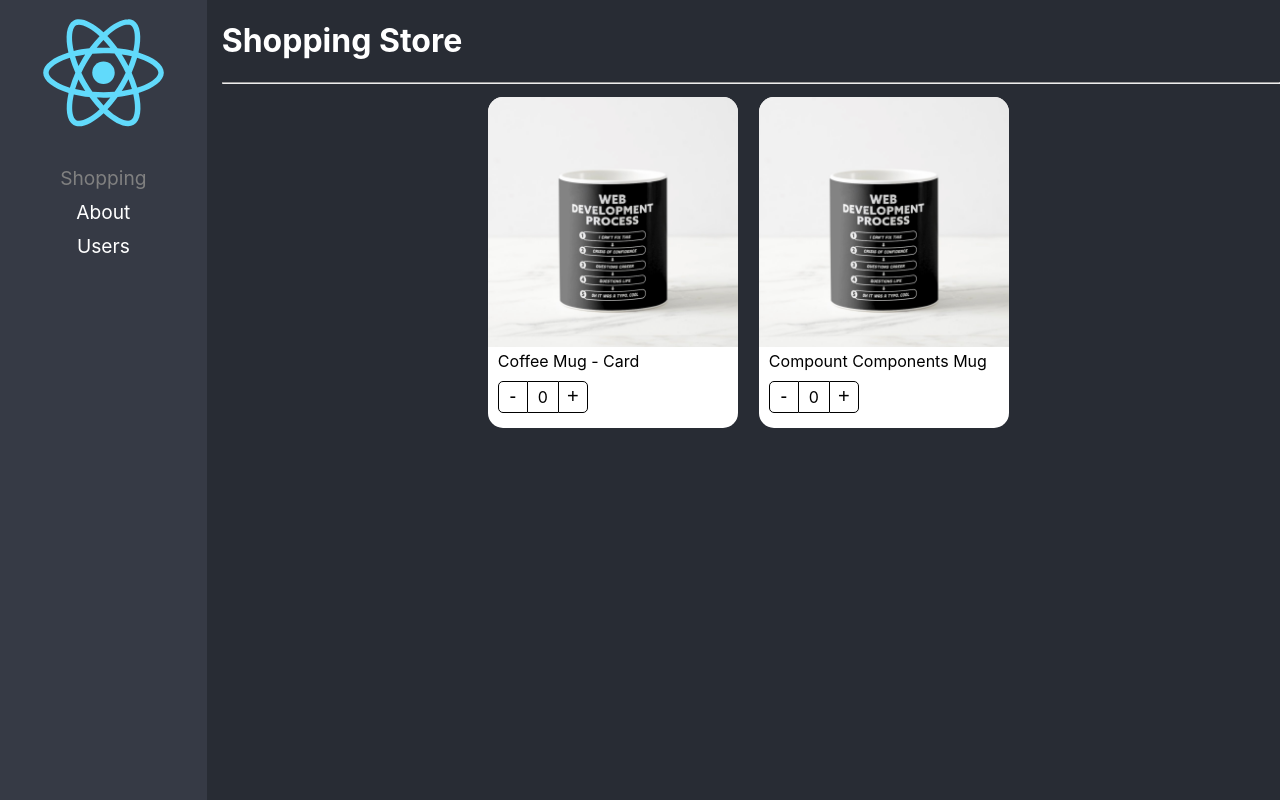
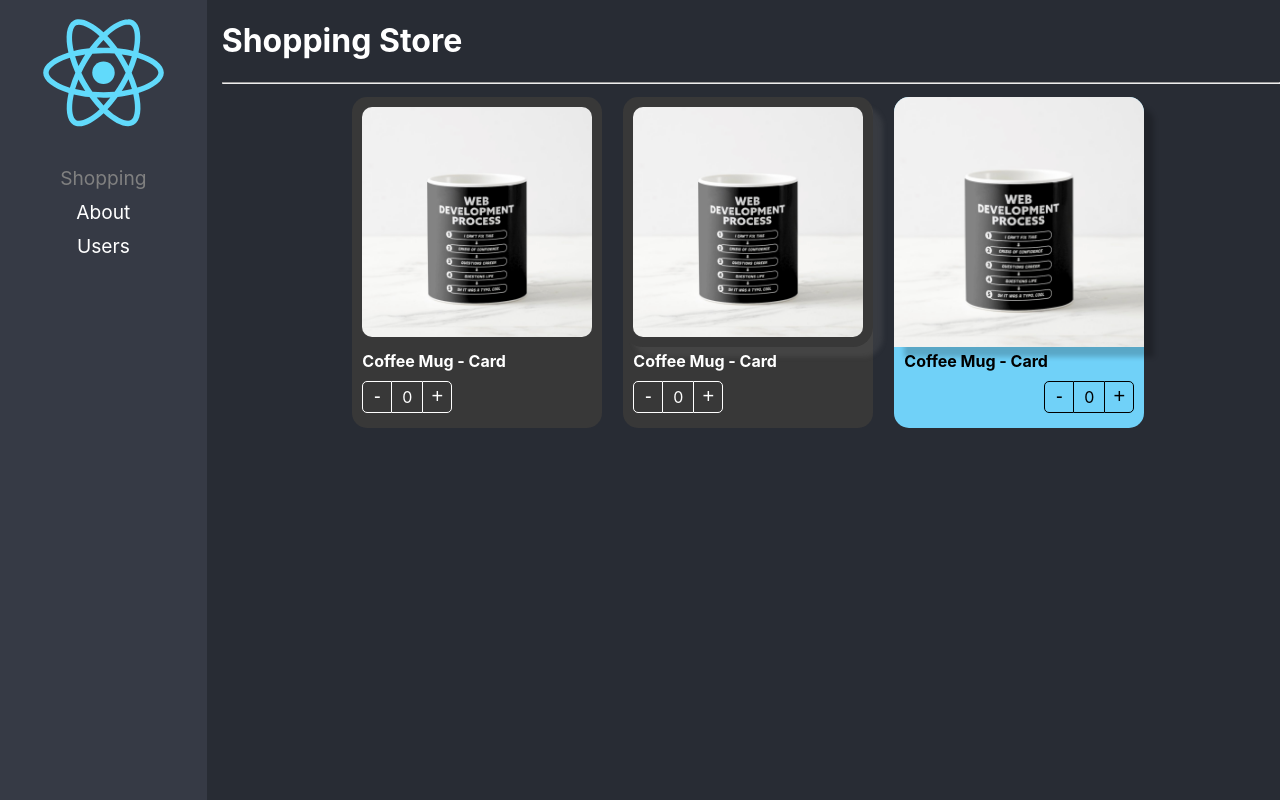
Before and after one commit to Eynar92/react-app, a React (Vite) app: page /home in a window 1280 px wide. Built offline with nearby package versions, Linux system fonts and the light colour scheme.

Commit message:
Extensible styles were implemented in our compound component pattern

```diff
--- a/src/02-component-patterns/components/ProductButtons.tsx
+++ b/src/02-component-patterns/components/ProductButtons.tsx
@@ -3,12 +3,21 @@
 
 import styles from "../styles/styles.module.css";
 
-export const ProductButtons = () => {
+export interface Props {
+    className?: string;
+    activBtnClass?: string
+    style?: React.CSSProperties;
+}
+
+export const ProductButtons = ({ className, style }: Props) => {
 
     const { increaseBy, counter } = useContext(ProductContext)
 
     return (
-        <div className={styles.buttonsContainer}>
+        <div
+            className={`${styles.buttonsContainer} ${className}`}
+            style={style}
+        >
 
             <button
                 onClick={() => increaseBy(-1)}
--- a/src/02-component-patterns/components/ProductCard.tsx
+++ b/src/02-component-patterns/components/ProductCard.tsx
@@ -1,14 +1,21 @@
 import { createContext } from "react";
 
 import { useProduct } from "../hooks";
-import { ProductContextProps, ProductCardProps } from "../interfaces/interfaces";
+import { ProductContextProps, Product } from "../interfaces/interfaces";
 
 import styles from "../styles/styles.module.css";
 
 export const ProductContext = createContext({} as ProductContextProps);
 const { Provider } = ProductContext;
 
-export const ProductCard = ({ children, product }: ProductCardProps) => {
+export interface Props {
+    product: Product;
+    children?: React.ReactElement | React.ReactElement[];
+    className?: string;
+    style?: React.CSSProperties;
+}
+
+export const ProductCard = ({ children, product, className, style }: Props) => {
 
     const { counter, increaseBy } = useProduct();
 
@@ -18,7 +25,10 @@
             increaseBy,
             product
         }}>
-            <div className={styles.productCard}>
+            <div
+                className={`${styles.productCard} ${className}`}
+                style={style}
+            >
                 {children}
             </div>
         </Provider>
--- a/src/02-component-patterns/components/ProductImage.tsx
+++ b/src/02-component-patterns/components/ProductImage.tsx
@@ -5,7 +5,13 @@
 
 import styles from "../styles/styles.module.css";
 
-export const ProductImage = ({ img = '' }) => {
+export interface Props {
+    className?: string;
+    img?: string;
+    style?: React.CSSProperties;
+}
+
+export const ProductImage = ({ img, className, style }: Props) => {
 
     const { product } = useContext(ProductContext);
 
@@ -21,7 +27,8 @@
 
     return (
         <img
-            className={styles.productImg}
+            className={`${styles.productImg} ${className}`}
+            style={style}
             src={imgToShow ? imgToShow : noImage}
             alt={imgToShow ? 'Producto image' : 'Image not found'}
         />
--- a/src/02-component-patterns/components/ProductTitle.tsx
+++ b/src/02-component-patterns/components/ProductTitle.tsx
@@ -3,12 +3,21 @@
 
 import styles from "../styles/styles.module.css";
 
-export const ProductTitle = ({ title }: { title?: string }) => {
+export interface Props {
+    className?: string;
+    title?: string;
+    style?: React.CSSProperties;
+}
+
+export const ProductTitle = ({ title, className, style }: Props) => {
 
     const { product } = useContext(ProductContext);
 
     return (
-        <span className={styles.productDescription}>
+        <span
+            className={`${styles.productDescription} ${className}`}
+            style={style}
+        >
             {title ? title : product.title}
         </span>
     )
--- a/src/02-component-patterns/pages/ShoppingPage.tsx
+++ b/src/02-component-patterns/pages/ShoppingPage.tsx
@@ -1,4 +1,5 @@
 import { ProductButtons, ProductCard, ProductImage, ProductTitle } from "../components"
+import "../styles/custom-styles.css";
 
 const product = {
     id: '1',
@@ -20,16 +21,33 @@
                 gap: '1rem',
             }}>
 
-                <ProductCard product={product}>
-                    <ProductCard.Image />
-                    <ProductCard.Title />
-                    <ProductCard.Buttons />
+                <ProductCard
+                    product={product}
+                    className="bg-dark text-white"
+                >
+                    <ProductCard.Image className="custom-image" />
+                    <ProductCard.Title className="text-bold" />
+                    <ProductCard.Buttons className="custom-buttons" />
                 </ProductCard>
 
-                <ProductCard product={product}>
-                    <ProductImage />
-                    <ProductTitle title="Compount Components Mug" />
-                    <ProductButtons />
+                <ProductCard
+                    product={product}
+                    className="bg-dark text-white"
+                >
+                    <ProductImage className="custom-image" style={{ boxShadow: '10px 10px 5px rgba(120,120,120,0.2)' }} />
+                    <ProductTitle className="text-bold" />
+                    <ProductButtons className="custom-buttons" />
+                </ProductCard>
+
+                <ProductCard
+                    product={product}
+                    style={{
+                        backgroundColor: "#70d1f8"
+                    }}
+                >
+                    <ProductImage style={{ boxShadow: '10px 10px 5px rgba(0,0,0,0.2)' }} />
+                    <ProductTitle style={{ fontWeight: 'bolder' }} />
+                    <ProductButtons style={{ display: 'flex', justifyContent: 'end' }} />
                 </ProductCard>
 
             </div>
--- /dev/null
+++ b/src/02-component-patterns/styles/custom-styles.css
@@ -0,0 +1,22 @@
+.bg-dark {
+  background-color: rgb(56, 56, 56);
+}
+
+.text-white {
+  color: #ffffff;
+}
+
+.text-bold {
+  font-weight: bold;
+}
+
+.custom-image {
+  padding: 10px;
+  width: calc(100% - 20px);
+  border-radius: 20px;
+}
+
+.custom-buttons button, .custom-buttons div {
+  color: #ffffff;
+  border-color: #ffffff;
+}
```
Also changed, not shown: src/02-component-patterns/interfaces/interfaces.ts (+7 -9 lines).
